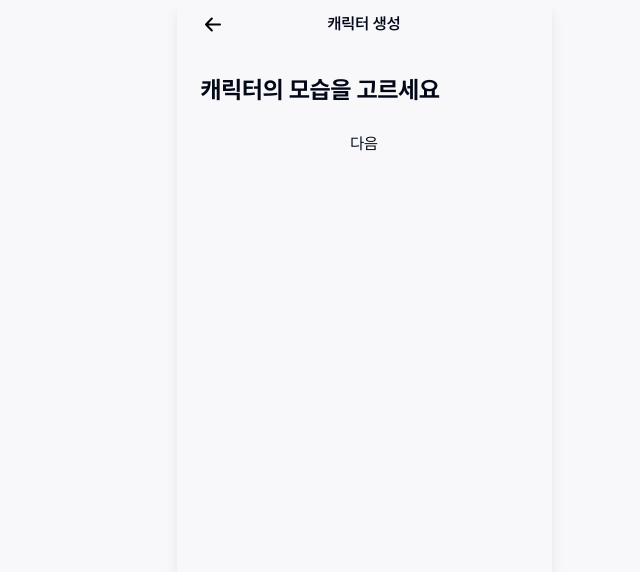
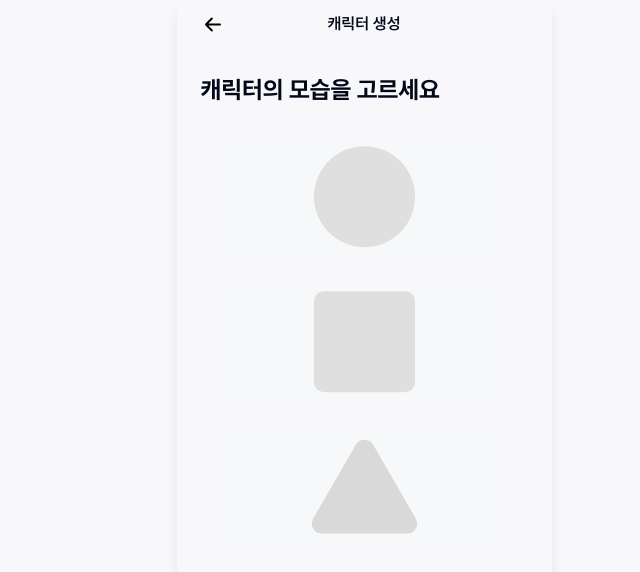
Before and after one commit to Nexters/kekeche-fe, a Next.js app: page /create in a window 1280 px wide. Shown: the top 572 px of the page, without its empty margins (276-916 px from the left). Built offline with nearby package versions, Linux system fonts and the light colour scheme.

Commit message:
캐릭터 모양 선택 과정 구현

```diff
--- /dev/null
+++ b/src/components/create-character/cta-button.tsx
@@ -0,0 +1,7 @@
+type Props = {
+    text: string;
+};
+
+export default function CtaButton() {
+    return <></>;
+}
--- a/src/components/create-character/index.tsx
+++ b/src/components/create-character/index.tsx
@@ -1,11 +1,18 @@
 'use client';
 import { Carousel, CarouselContent, CarouselItem, CarouselApi } from '@/components/ui-shadcn/carousel';
-import { useEffect, useState } from 'react';
+import { createContext, useCallback, useContext, useEffect, useMemo, useState } from 'react';
 import Header from './header';
 import Title from './title';
 import CreateCharacterProvider from '@/context/create-character-provider';
+import { useSearchParams, useRouter, usePathname } from 'next/navigation';
 import SelectShape from './steps/select-shape';
-import { useSearchParams, useRouter, usePathname } from 'next/navigation';
+
+interface CarouselDispatch {
+    handlePrevClick: () => void;
+    handleNextClick: () => void;
+}
+
+export const CarouselDispatchContext = createContext<null | CarouselDispatch>(null);
 
 export default function CreateCharacterFunnel() {
     const searchParams = useSearchParams();
@@ -16,12 +23,17 @@ export default function CreateCharacterFunnel() {
 
     const [step, setStep] = useState(0);
 
-    const handlePrevClick = () => {
+    const handlePrevClick = useCallback(() => {
         api?.scrollPrev();
-    };
-    const handleNextClick = () => {
+    }, [api]);
+    const handleNextClick = useCallback(() => {
         api?.scrollNext();
-    };
+    }, [api]);
+
+    const memoizedCarouselDispatch = useMemo(
+        () => ({ handlePrevClick, handleNextClick }),
+        [handlePrevClick, handleNextClick],
+    );
 
     useEffect(() => {
         if (!api) return;
@@ -33,26 +45,21 @@ export default function CreateCharacterFunnel() {
         });
     }, [api]);
 
-    useEffect(() => {}, [api?.selectedScrollSnap()]);
-
     useEffect(() => {
         // 뒤로가기 처리
         api?.scrollTo(Number(searchParams.get('step')) ?? 0, true);
     }, [searchParams]);
 
-    // console.log(pathname);
-    // 문제: 뒤로가기 클릭 시,
-
     return (
         <>
             <CreateCharacterProvider>
+                <CarouselDispatchContext.Provider value={memoizedCarouselDispatch}>
                     <Carousel setApi={setApi} opts={{ watchDrag: false, duration: 10 }}>
                         <CarouselContent>
                             <CarouselItem className="flex w-full flex-col items-center ">
                                 <Header onGoBack={() => router.push('/')} />
                                 <Title text="캐릭터의 모습을 고르세요" />
                                 <SelectShape />
-                            <button onClick={handleNextClick}>다음</button>
                             </CarouselItem>
                             <CarouselItem className="flex w-full flex-col items-center">
                                 <Header onGoBack={handlePrevClick} />
@@ -66,6 +73,7 @@ export default function CreateCharacterFunnel() {
                             </CarouselItem>
                         </CarouselContent>
                     </Carousel>
+                </CarouselDispatchContext.Provider>
             </CreateCharacterProvider>
         </>
     );
--- a/src/components/create-character/steps/select-shape.tsx
+++ b/src/components/create-character/steps/select-shape.tsx
@@ -1,21 +1,27 @@
 import { useContext } from 'react';
 import { CreateCharacterDispatchContext } from '@/context/create-character-provider';
 import { Shapes } from '@/components/create-character/constants/create-character-inputs';
+import { CarouselDispatchContext } from '..';
 
 export default function SelectShape() {
-    const dispatchContext = useContext(CreateCharacterDispatchContext);
+    const characterDispatch = useContext(CreateCharacterDispatchContext);
+    const carouselDispatch = useContext(CarouselDispatchContext);
 
-    const handleClick = (colorId: number) => {
-        dispatchContext?.setValue('shape', 0);
+    const handleClick = (id: number) => {
+        characterDispatch?.setValue('shape', id);
+        carouselDispatch?.handleNextClick();
     };
 
     return (
         <div className="flex flex-col gap-[16px]">
-            {/**
-             * TODO: 실제 색상 정보 추가
-             */}
-            {Shapes.map((shapeId) => (
-                <></>
+            {Shapes.map(({ id, icon: Icon }) => (
+                <button
+                    className="flex h-[129px] w-[279px] items-center justify-center rounded-[16px] bg-[#F7F8F9]"
+                    key={id}
+                    onClick={() => handleClick(id)}
+                >
+                    <Icon />
+                </button>
             ))}
         </div>
     );
--- /dev/null
+++ b/src/components/create-character/steps/start.tsx
@@ -0,0 +1,3 @@
+export default function Start() {
+    return <></>;
+}
--- a/src/context/create-character-provider.tsx
+++ b/src/context/create-character-provider.tsx
@@ -1,4 +1,3 @@
-import { Carousel, CarouselApi, CarouselContent } from '@/components/ui-shadcn/carousel';
 import { Colors, Shape, Personality } from '@/types/character';
 import { createContext, useCallback, useEffect, useMemo, useState } from 'react';
 
--- a/tailwind.config.ts
+++ b/tailwind.config.ts
@@ -1,4 +1,4 @@
-import type { Config } from 'tailwindcss'
+import type { Config } from 'tailwindcss';
 
 const config = {
     darkMode: ['class'],
@@ -179,6 +179,6 @@ const config = {
         },
     },
     plugins: [require('tailwindcss-animate')],
-} satisfies Config
+} satisfies Config;
 
-export default config
+export default config;
```
Also changed, not shown: src/components/ui/page-container/index.tsx (+6 -6 lines), src/assets/icons/circle_101x101.svg (added). Lines whose indentation alone changed are shown as unchanged.
